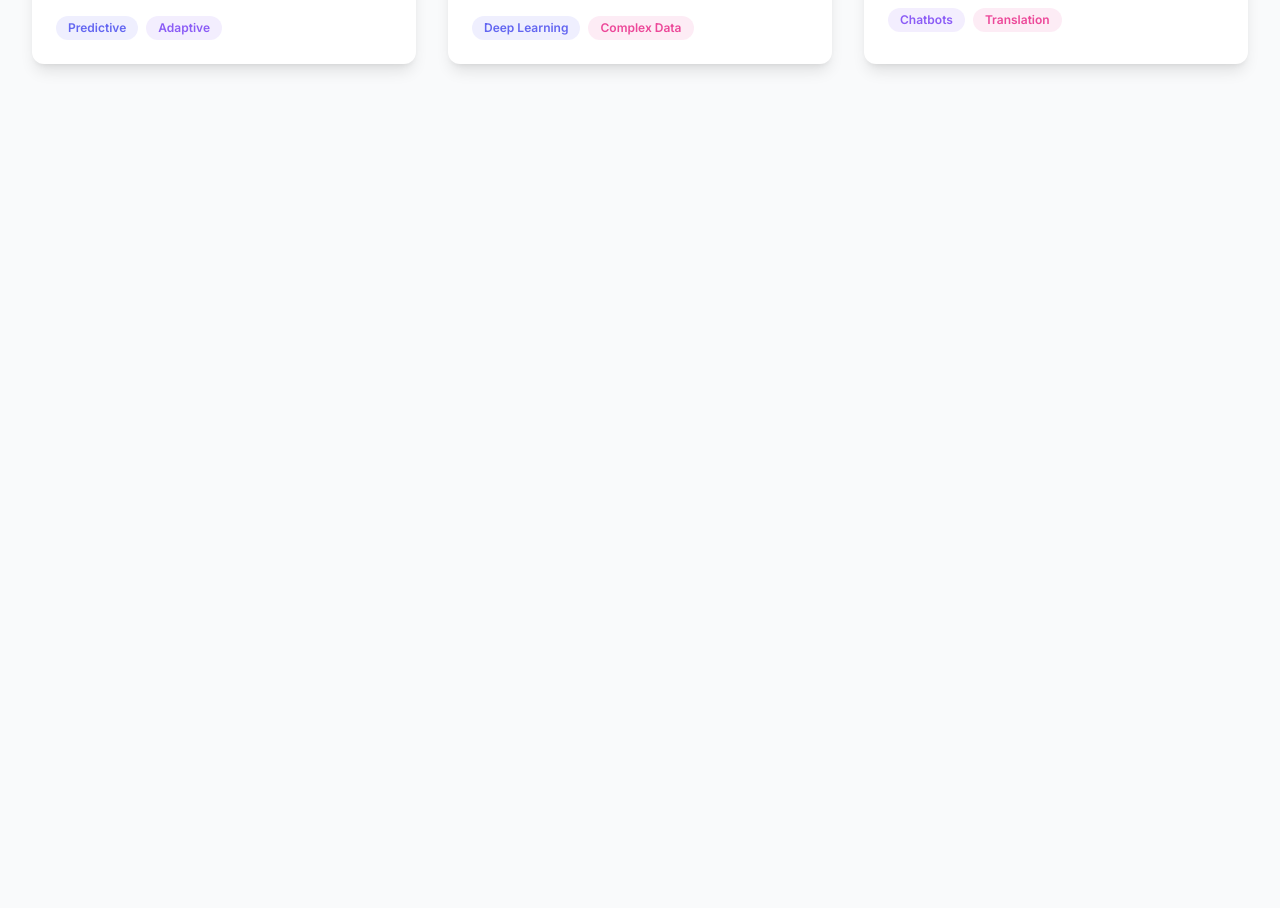
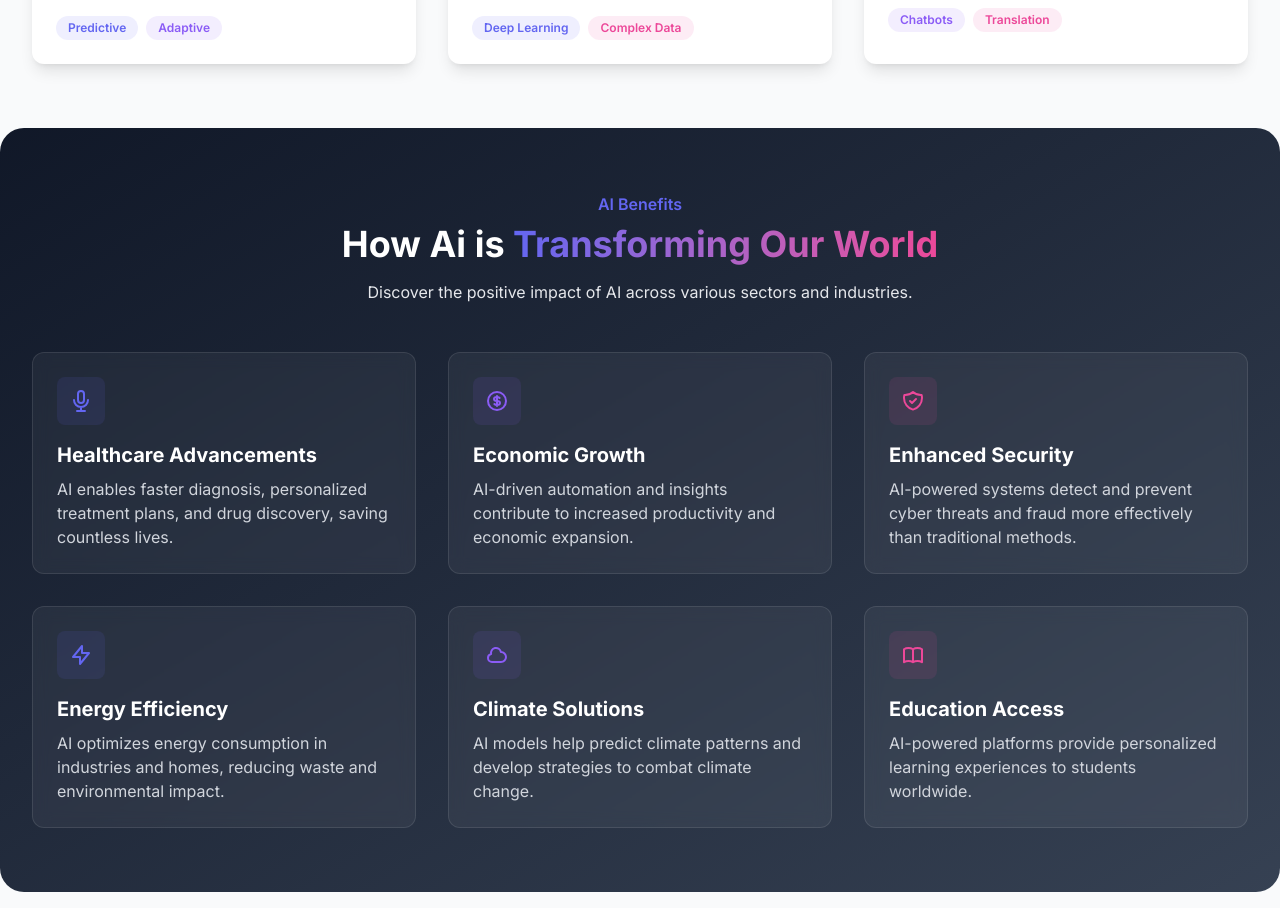
Before and after one commit to effatomar4-crypto/ai-rev, a React (Vite) app: page / in a window 1280 px wide. Shown: the part 1284-2192 px from the top of the page. Before the commit the page ends 1412 px from the top, so only its background shows below. Built offline with nearby package versions, Linux system fonts and the light colour scheme.

Commit message:
add ai benefits sction

```diff
--- a/src/components/aiBenefits.jsx
+++ b/src/components/aiBenefits.jsx
@@ -1,7 +1,131 @@
+const benefits = [
+    {
+      title: "Healthcare Advancements",
+      description:
+        "AI enables faster diagnosis, personalized treatment plans, and drug discovery, saving countless lives.",
+      icon: (
+        <svg xmlns="http://www.w3.org/2000/svg" className="h-6 w-6" fill="none" viewBox="0 0 24 24" stroke="currentColor">
+          <path
+            strokeLinecap="round"
+            strokeLinejoin="round"
+            strokeWidth="2"
+            d="M19 11a7 7 0 01-7 7m0 0a7 7 0 01-7-7m7 7v4m0 0H8m4 0h4m-4-8a3 3 0 01-3-3V5a3 3 0 116 0v6a3 3 0 01-3 3z"
+          />
+        </svg>
+      ),
+      color: "primary",
+    },
+    {
+      title: "Economic Growth",
+      description:
+        "AI-driven automation and insights contribute to increased productivity and economic expansion.",
+      icon: (
+        <svg xmlns="http://www.w3.org/2000/svg" className="h-6 w-6" fill="none" viewBox="0 0 24 24" stroke="currentColor">
+          <path
+            strokeLinecap="round"
+            strokeLinejoin="round"
+            strokeWidth="2"
+            d="M12 8c-1.657 0-3 .895-3 2s1.343 2 3 2 3 .895 3 2-1.343 2-3 2m0-8c1.11 0 2.08.402 2.599 1M12 8V7m0 1v8m0 0v1m0-1c-1.11 0-2.08-.402-2.599-1M21 12a9 9 0 11-18 0 9 9 0 0118 0z"
+          />
+        </svg>
+      ),
+      color: "secondary",
+    },
+    {
+      title: "Enhanced Security",
+      description:
+        "AI-powered systems detect and prevent cyber threats and fraud more effectively than traditional methods.",
+      icon: (
+        <svg xmlns="http://www.w3.org/2000/svg" className="h-6 w-6" fill="none" viewBox="0 0 24 24" stroke="currentColor">
+          <path
+            strokeLinecap="round"
+            strokeLinejoin="round"
+            strokeWidth="2"
+            d="M9 12l2 2 4-4m5.618-4.016A11.955 11.955 0 0112 2.944a11.955 11.955 0 01-8.618 3.04A12.02 12.02 0 003 9c0 5.591 3.824 10.29 9 11.622 5.176-1.332 9-6.03 9-11.622 0-1.042-.133-2.052-.382-3.016z"
+          />
+        </svg>
+      ),
+      color: "accent",
+    },
+    {
+      title: "Energy Efficiency",
+      description:
+        "AI optimizes energy consumption in industries and homes, reducing waste and environmental impact.",
+      icon: (
+        <svg xmlns="http://www.w3.org/2000/svg" className="h-6 w-6" fill="none" viewBox="0 0 24 24" stroke="currentColor">
+          <path strokeLinecap="round" strokeLinejoin="round" strokeWidth="2" d="M13 10V3L4 14h7v7l9-11h-7z" />
+        </svg>
+      ),
+      color: "primary",
+    },
+    {
+      title: "Climate Solutions",
+      description:
+        "AI models help predict climate patterns and develop strategies to combat climate change.",
+      icon: (
+        <svg xmlns="http://www.w3.org/2000/svg" className="h-6 w-6" fill="none" viewBox="0 0 24 24" stroke="currentColor">
+          <path
+            strokeLinecap="round"
+            strokeLinejoin="round"
+            strokeWidth="2"
+            d="M3 15a4 4 0 004 4h9a5 5 0 10-.1-9.999 5.002 5.002 0 10-9.78 2.096A4.001 4.001 0 003 15z"
+          />
+        </svg>
+      ),
+      color: "secondary",
+    },
+    {
+      title: "Education Access",
+      description:
+        "AI-powered platforms provide personalized learning experiences to students worldwide.",
+      icon: (
+        <svg xmlns="http://www.w3.org/2000/svg" className="h-6 w-6" fill="none" viewBox="0 0 24 24" stroke="currentColor">
+          <path
+            strokeLinecap="round"
+            strokeLinejoin="round"
+            strokeWidth="2"
+            d="M12 6.253v13m0-13C10.832 5.477 9.246 5 7.5 5S4.168 5.477 3 6.253v13C4.168 18.477 5.754 18 7.5 18s3.332.477 4.5 1.253m0-13C13.168 5.477 14.754 5 16.5 5c1.747 0 3.332.477 4.5 1.253v13C19.832 18.477 18.247 18 16.5 18c-1.746 0-3.332.477-4.5 1.253"
+          />
+        </svg>
+      ),
+      color: "accent",
+    },
+  ];
+
+  const colorClasses = {
+    primary: "bg-primary/10 text-primary",
+    secondary: "bg-secondary/10 text-secondary",
+    accent: "bg-accent/10 text-accent",
+  };
+
 export default function AiBenefits() {
   return (
-    <div>
-
-    </div>
+    <section
+    className=" app-container py-16 mb-4 bg-linear-to-br from-gray-900 to-gray-700 rounded-3xl text-white"
+    id="benefits">
+      <div className=" text-center mb-12">
+        <span className=" section-subheader">AI Benefits </span>
+        <h2 className="section-header">
+          How Ai is {" "}
+          <span className=" gradient-text">
+            Transforming Our World
+          </span>
+        </h2>
+        <p className=" section-description text-gray-200">
+          Discover the positive impact of AI across various sectors and industries.
+        </p>
+      </div>
+      <div className="grid grid-cols-1 md:grid-cols-2 lg:grid-cols-3 gap-8 ">
+        {benefits.map((benefit, i) => (
+          <div key={i} className=" benefit-card">
+            <div className={`benefit-card-icon ${colorClasses[benefit.color]}`}>
+              {benefit.icon}
+            </div>
+            <h3 className=" text-xl font-bold text-white">{benefit.title}</h3>
+            <p className=" mt-2 text-gray-300 ">{benefit.description}</p>
+          </div>
+        ))}
+      </div>
+    </section>
   )
 }
```
